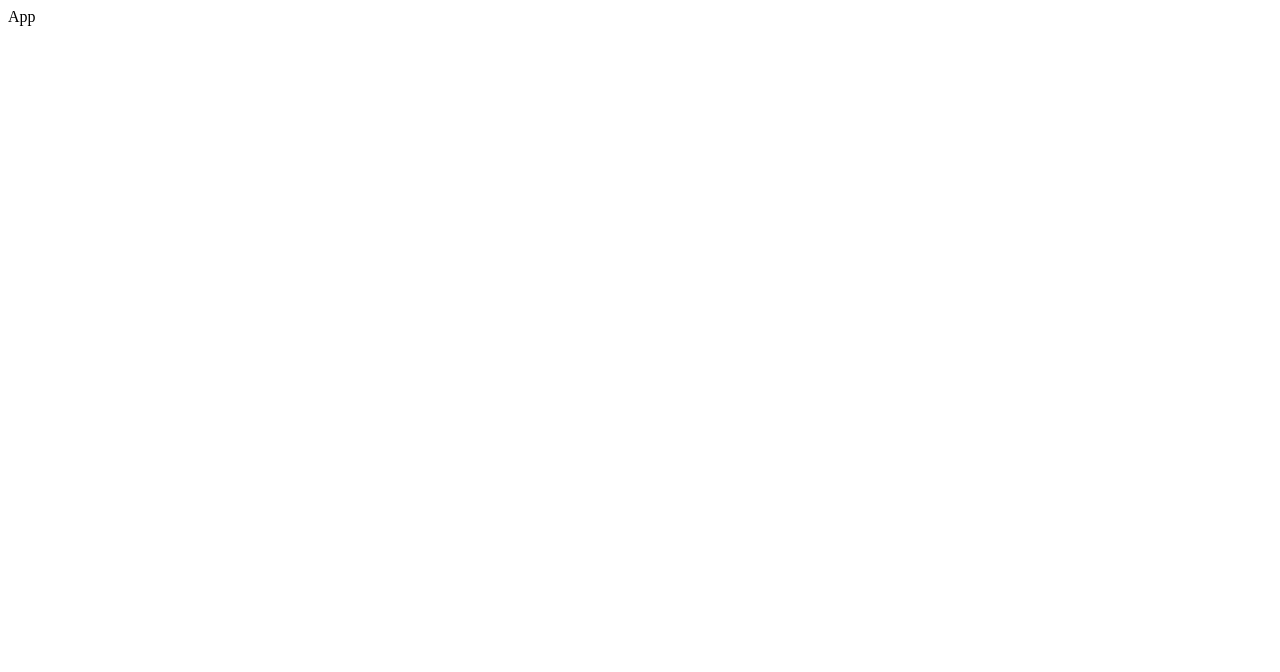
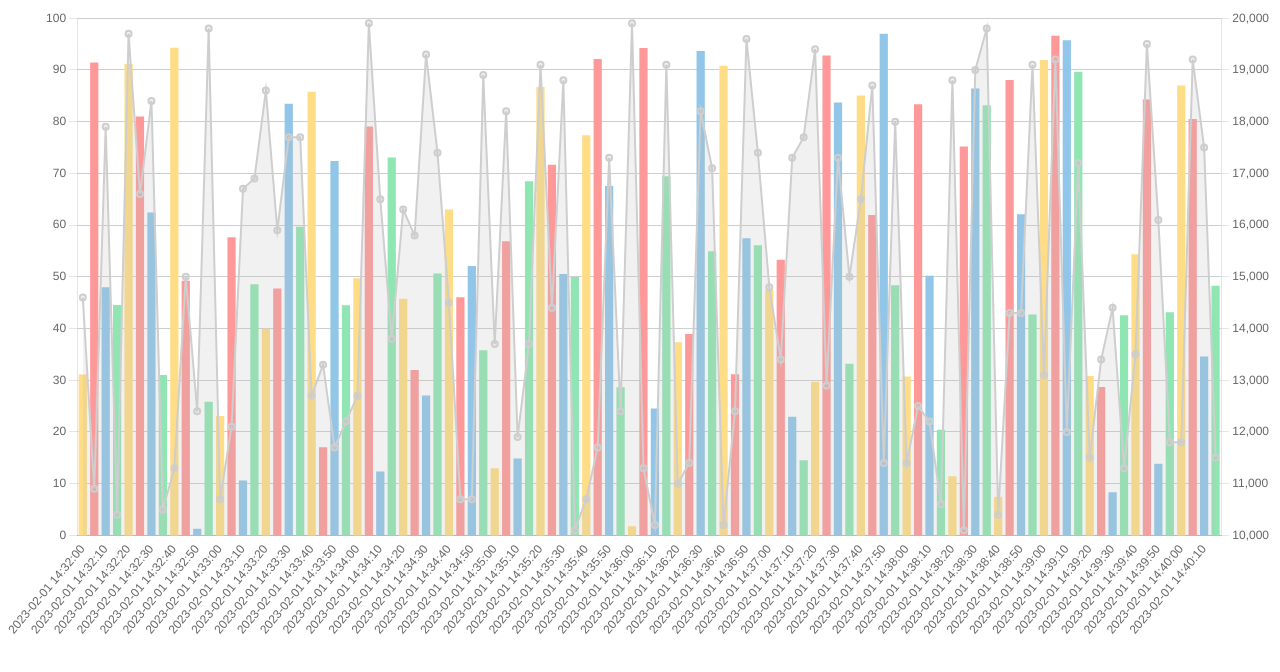
Before and after one commit to wanted-pre-onboarding-team5/pre-onboarding-9th-3-5, a React (Vite) app: page / in a window 1280 px wide. Shown: the top 672 px of the page. Built offline with nearby package versions, Linux system fonts and the light colour scheme.

Commit message:
[#2] Refact: 코드 정리

```diff
--- a/package.json
+++ b/package.json
@@ -20,6 +20,7 @@
     "react-router-dom": "^6.8.2"
   },
   "devDependencies": {
+    "@faker-js/faker": "^7.6.0",
     "@types/react": "^18.0.27",
     "@types/react-dom": "^18.0.10",
     "@typescript-eslint/eslint-plugin": "^5.54.1",
--- a/src/App.tsx
+++ b/src/App.tsx
@@ -1,5 +1,152 @@
-const App = () => {
-  return <div>App</div>;
-};
+import {
+  Chart as ChartJS,
+  LinearScale,
+  CategoryScale,
+  BarElement,
+  PointElement,
+  LineElement,
+  Legend,
+  Tooltip,
+  Filler,
+  LineController,
+  BarController,
+} from 'chart.js';
+import { Chart } from 'react-chartjs-2';
+
+import { useValues } from './hooks/useValues';
+
+ChartJS.register(
+  LinearScale,
+  CategoryScale,
+  BarElement,
+  PointElement,
+  LineElement,
+  Legend,
+  Tooltip,
+  Filler,
+  LineController,
+  BarController,
+);
+
+export function App() {
+  const chartData = useValues();
+  const chartObj = chartData?.response;
+  const barArrData = [];
+  const areaArrData = [];
+
+  Object.entries(chartObj || {}).map(([key, value]) =>
+    barArrData.push({ x: key, y: value.value_bar, z: value.id }),
+  );
+
+  Object.entries(chartObj || {}).map(([key, value]) =>
+    areaArrData.push({ x: key, y: value.value_area, z: value.id }),
+  );
+
+  const districtValues = Object.values(chartObj || {}).map((value) => value.id);
+
+  const districtSet = new Set();
+  for (const districtValue of districtValues) {
+    districtSet.add(districtValue);
+  }
+
+  const colorMap = {
+    강남구: '#ff9999',
+    노원구: '#91c6e9',
+    성북구: '#ffdd86',
+    중랑구: '#8fe6b3',
+  };
+
+  const colors = [...districtSet].map((i) => colorMap[i]);
+
+  const data = {
+    datasets: [
+      {
+        type: 'line' as const,
+        label: 'AreaData',
+        borderColor: 'rgb(206, 206, 206)',
+        borderWidth: 2,
+        fill: true,
+        data: areaArrData,
+        backgroundColor: 'rgba(185, 185, 185, 0.2)',
+      },
+      {
+        type: 'bar' as const,
+        label: 'BarData',
+        backgroundColor: colors,
+        data: barArrData,
+        yAxisID: 'y_sub',
+      },
+    ],
+  };
+
+  const options = {
+    plugins: {
+      tooltip: {
+        callbacks: {
+          title: function (context) {
+            return context[0].dataset.data[context[0].dataIndex].z;
+          },
+        },
+      },
+      legend: { display: false },
+      title: {
+        display: true,
+        text: 'Test chart',
+        position: 'top',
+      },
+    },
+    scales: {
+      x: {
+        grid: {
+          display: false,
+          drawTicks: true,
+          tickLength: 4,
+          color: '#E2E2E230',
+        },
+        axis: 'x',
+        position: 'bottom',
+      },
+    },
+    y: {
+      type: 'linear',
+      grid: {
+        display: true,
+        drawTicks: true,
+        color: '#E2E2E230',
+        tickLength: 1000,
+      },
+      axis: 'y',
+      display: true,
+      position: 'left',
+      title: {
+        display: true,
+        align: 'end',
+      },
+      ticks: {
+        stepSize: 10,
+      },
+      min: 0,
+      max: 100,
+    },
+    y_sub: {
+      position: 'right',
+      title: {
+        display: true,
+        align: 'end',
+      },
+      ticks: {
+        stepSize: 1000,
+      },
+      min: 10000,
+      max: 20000,
+    },
+  };
+
+  return (
+    <>
+      <Chart type='bar' data={data} options={options} />
+    </>
+  );
+}
 
 export default App;
--- /dev/null
+++ b/src/hooks/useValues.ts
@@ -0,0 +1,19 @@
+import { useState, useEffect } from 'react';
+
+import { ChartData } from '@/types';
+
+export const useValues = () => {
+  const [values, setValues] = useState<ChartData | null>(null);
+
+  useEffect(() => {
+    const fetchData = async () => {
+      const response = await fetch('/data.json').then((response) => response.json());
+      setValues(response);
+    };
+
+    fetchData();
+  }, []);
+
+  // return console.log(values);
+  return values;
+};
--- /dev/null
+++ b/src/types/index.ts
@@ -0,0 +1,5 @@
+export interface ChartData {
+  id: string;
+  value_area: number;
+  value_bar: number;
+}
```
Also changed, not shown: 1 other file (tests, documents, lock files or other folders).
